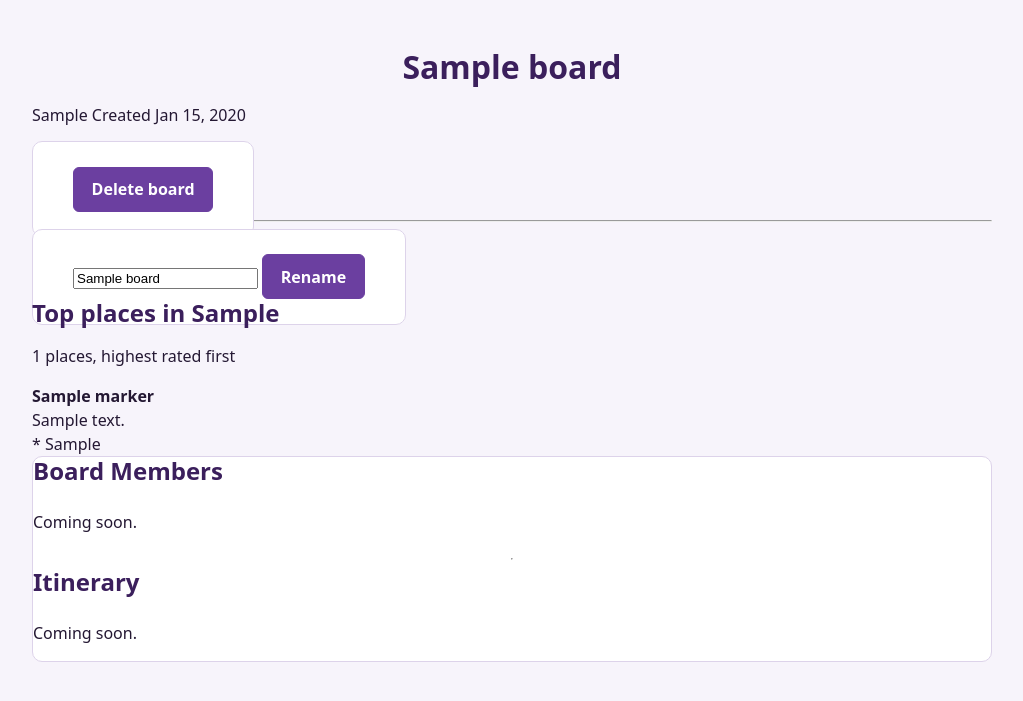
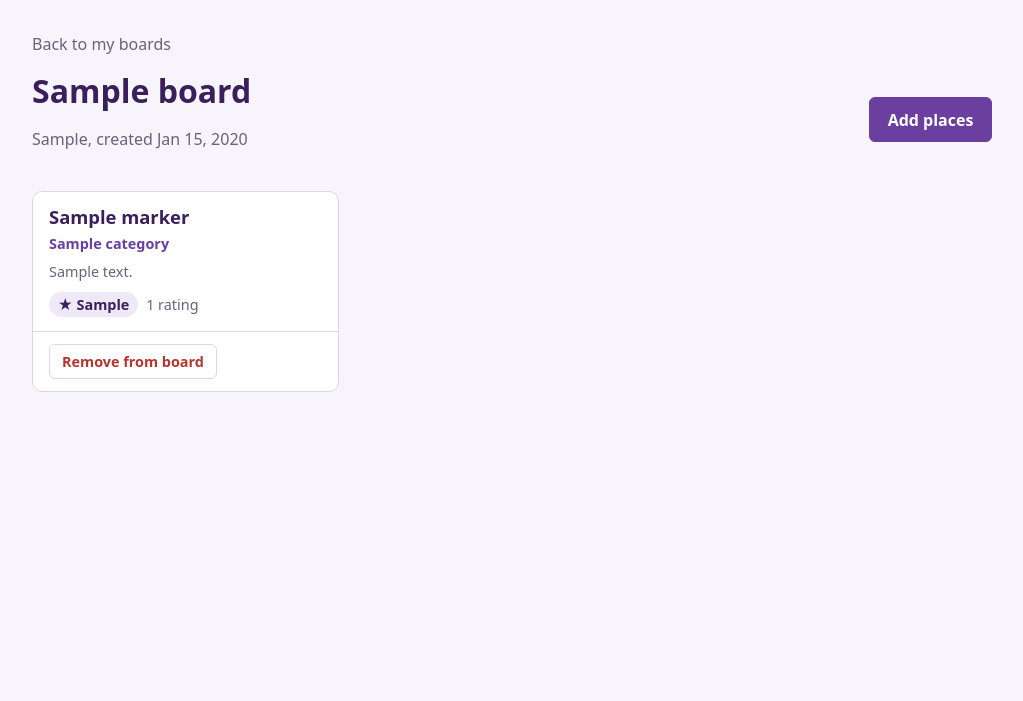
Before and after one commit to eholmquist01/wander_travel_itinerary, a Flask app: page /boards/1 in a window 1280 px wide. Shown: the part 64-765 px from the top of the page, without its empty margins (128-1151 px from the left). Run offline with Flask 2, Linux system fonts and the light colour scheme; the visitor is signed in with stand-in values (Sample User, id 1); tables that the repository leaves empty or names only in its code hold one stand-in row (values such as "Sample post").

Commit message:
Show saved places on board page; make board cards clickable

```diff
--- a/app.py
+++ b/app.py
@@ -7,7 +7,7 @@ import pymysql.cursors
 from queries import (get_db, select_marker_by_location, select_top_markers, get_cities, get_boards_by_user,
                     get_board, create_board, update_board_name, delete_board, set_board_image,
                     user_on_board, get_marker, get_board_marker_ids, select_places, get_city_categories,
-                    add_marker_to_board) #, get_board_markers, remove_marker_from_board)
+                    add_marker_to_board, get_board_markers) # remove_marker_from_board)
 
 app = Flask(__name__)
 app.secret_key = "wander-session-key"
@@ -115,17 +115,17 @@ def new_board():
         return redirect(f"/boards/{board_id}/places")
     return render_template("board_form.html", cities=get_cities())
 
-# View Board Details
+# View Board Details: the places saved on this board
 @app.route("/boards/<int:board_id>")
 def board_details(board_id):
     if "user_id" not in session:
         return redirect("/login")
 
     board = get_board(board_id)
-    if board is None:
-        flash("board doesn't exist.")
+    if board is None or not user_on_board(board_id, session["user_id"]):
+        flash("Board not found.")
         return redirect("/profile")
-    markers = select_marker_by_location(board["destination"], 50)
+    markers = get_board_markers(board_id)
     return render_template("board_details.html", board=board, markers=markers)
 
 # Edit Board: change the name and/or image in one save
--- a/queries.py
+++ b/queries.py
@@ -237,3 +237,18 @@ def add_marker_to_board(board_id, business_id):
         "SELECT %s, %s FROM DUAL "
         "WHERE NOT EXISTS (SELECT 1 FROM Boards_Have WHERE board_id = %s AND business_id = %s)",
         (board_id, business_id, board_id, business_id))
+
+def get_board_markers(board_id):
+    return query(
+        "SELECT Markers.business_id, Markers.name, Markers.address, Markers.city, "
+        "Markers.stars, Markers.review_count, "
+        "GROUP_CONCAT(Categories.name ORDER BY Categories.name SEPARATOR ', ') AS categories "
+        "FROM Boards_Have "
+        "JOIN Markers ON Markers.business_id = Boards_Have.business_id "
+        "LEFT JOIN MarkerCategories ON MarkerCategories.business_id = Markers.business_id "
+        "LEFT JOIN Categories ON Categories.category_id = MarkerCategories.category_id "
+        "WHERE Boards_Have.board_id = %s "
+        "GROUP BY Markers.business_id, Markers.name, Markers.address, Markers.city, "
+        "Markers.stars, Markers.review_count "
+        "ORDER BY Markers.name",
+        (board_id,))
--- a/static/css/style.css
+++ b/static/css/style.css
@@ -495,3 +495,14 @@ dialog h3 {
   width: auto;
   min-width: 220px;
 }
+
+/* Whole board card clickable (title link stretches over the card) */
+.card {
+  position: relative;
+}
+
+.board-grid .card-title a::after {
+  content: "";
+  position: absolute;
+  inset: 0;
+}
--- a/templates/board_details.html
+++ b/templates/board_details.html
@@ -1,69 +1,31 @@
 {% extends "base.html" %}
-{% block title %} {{ board.title }} | waNDer {% endblock %}
+{% from "_place_card.html" import place_card %}
+{% block title %}{{ board.title }} - Wander{% endblock %}
+
 {% block content %}
+  <a class="back-link" href="/profile">Back to my boards</a>
 
+  <div class="page-header">
+    <div>
       <h1>{{ board.title }}</h1>
-<p>
-    {{board.destination}}
-    {% if board.time_created %}
-        Created {{ board.time_created.strftime('%b %d, %Y') }}
-    {% endif %}
+      <p class="muted">
+        {{ board.destination }}{% if board.time_created %}, created {{ board.time_created.strftime('%b %d, %Y') }}{% endif %}
       </p>
-
-<!-- Delete Board -->
-<form method="post" action="/boards/{{ board.board_id }}/delete" style="display:inline"
-        onsubmit="return confirm('Delete board?');">
-    <button type="submit" style="width:auto">Delete board</button>
-</form>
-<hr />
-<!-- Update Board Title -->
-<form method="post" action="/boards/{{ board.board_id }}/rename" style="display:inline">
-    <input name="title" value="{{ board.title }}" maxlength=50 required="required">
-    <button type="submit" style="width:auto">Rename</button>
-</form>
-
-<!-- Top places at destination  -->
-<h2>Top places in {{ board.destination }}</h2>
-<p>{{ markers|length }} places, highest rated first</p>
-
-<div class="grid">
-    {% for marker in markers %}
-        <div class="pin">
-            <div class="info">
-                <strong>{{ marker.name }}</strong>
-                <br/>
-                {{ marker.address }}
-                <br/>
-                * {{ marker.stars }}
     </div>
-        </div>
-    {% else %}
-        <p>No places found for {{ board.destination }}</p>
-    {% endfor %}
+    <a class="btn" href="/boards/{{ board.board_id }}/places">Add places</a>
   </div>
 
-<div class="card">
-    <h2>Board Members</h2>
-    <p>Coming soon.</p>
-    {# Add back after the demo, with a get_board_members query:
-    {% for member in members %}
-        <p>{{ member.name }}</p>
+  {% if markers %}
+    <ul class="place-grid">
+      {% for marker in markers %}
+        {{ place_card(marker, board, 'remove') }}
+      {% endfor %}
+    </ul>
   {% else %}
-        <p>No members yet.</p>
-    {% endfor %}
-    #}
-    <hr />
-    <h2>Itinerary</h2>
-    <p>Coming soon.</p>
-    {# Add back after the demo, with a get_board_places query:
-    {% for place in places %}
-        <div>
-            <h3>{{ place.name }}</h3>
-            <p>{{ place.address }}</p>
+    <div class="empty-state">
+      <h2>No places yet</h2>
+      <p class="muted">Browse places in {{ board.destination }} and add the ones you want to visit.</p>
+      <a class="btn" href="/boards/{{ board.board_id }}/places">Add places</a>
     </div>
-    {% else %}
-        <p>No places added yet.</p>
-    {% endfor %}
-    #}
-</div>
+  {% endif %}
 {% endblock %}
```
Lines whose indentation alone changed are shown as unchanged.
